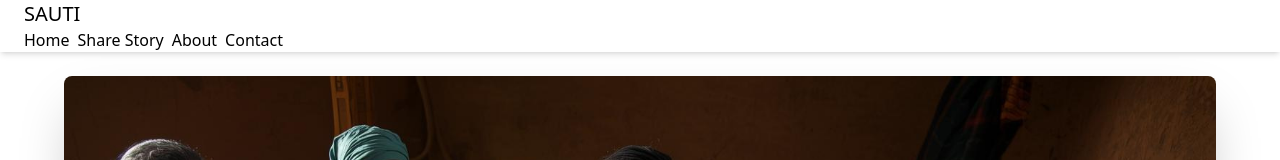
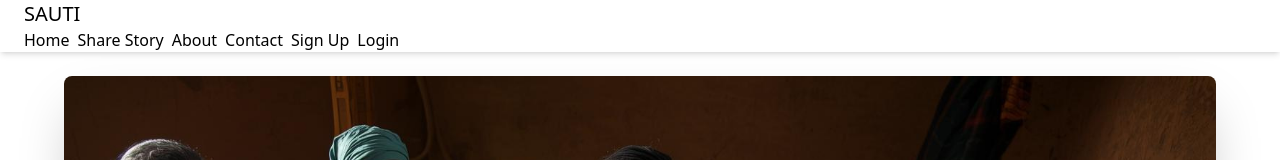
Before and after one commit to Flora72/SAUTI, a React (Vite) app in the folder frontend/: page / in a window 1280 px wide. Shown: the top 160 px of the page. Built offline with nearby package versions, Linux system fonts and the light colour scheme.

Commit message:
Adding sign up and login to the navbar

```diff
--- a/frontend/src/components/Navbar.jsx
+++ b/frontend/src/components/Navbar.jsx
@@ -11,6 +11,8 @@ export default function Navbar() {
         <Link to="/share" className="btn btn-sm btn-outline">Share Story</Link>
         <Link to="/about" className="btn btn-sm btn-outline">About</Link>
         <Link to="/contact" className="btn btn-sm btn-outline">Contact</Link>
+        <Link to="/signup" className="btn btn-sm btn-outline">Sign Up</Link>
+        <Link to="/login" className="btn btn-sm btn-outline">Login</Link>
       </div>
     </div>
   )
```
